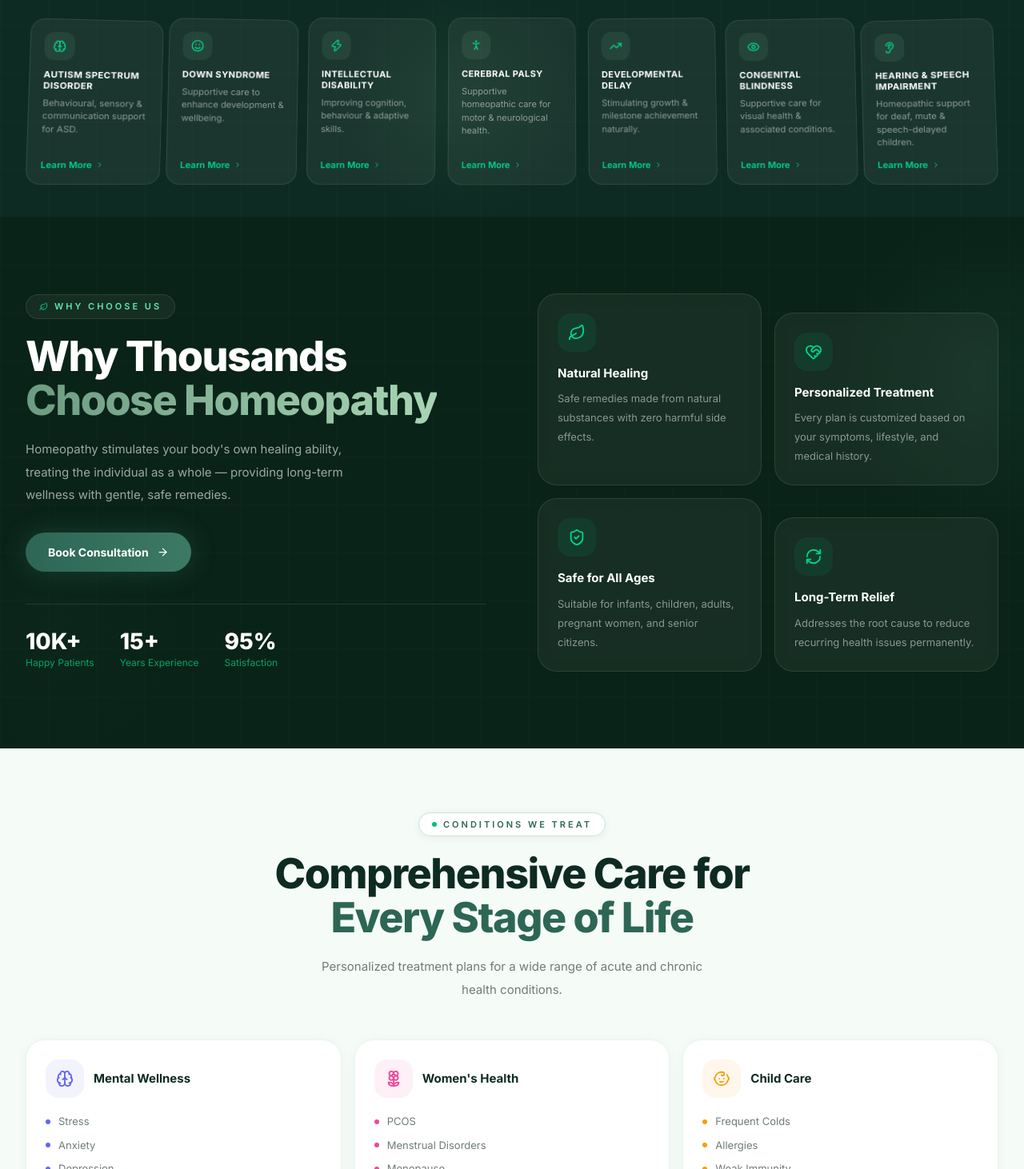
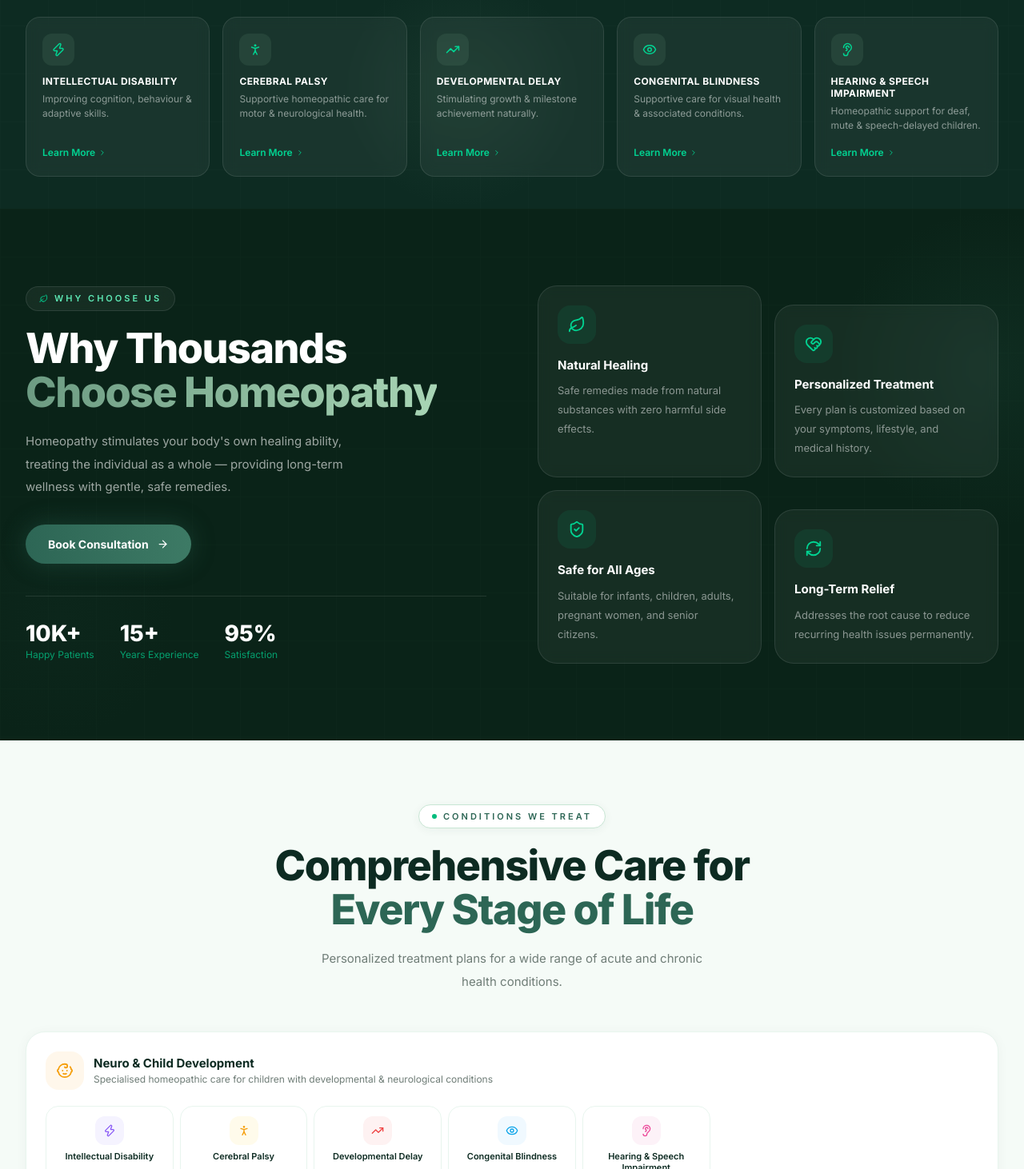
Before and after one commit to Sayain-Aditya/homeopathy-app, a Next.js app: page / in a window 1280 px wide. Shown: the part 868-2330 px from the top of the page at 80% size. Built offline with nearby package versions, Linux system fonts and the light colour scheme.

Commit message:
feat: enhance ConditionsWeTreat and FloatingServices components with new service data and improved styling

```diff
--- a/src/components/homepage/ConditionsWeTreat.tsx
+++ b/src/components/homepage/ConditionsWeTreat.tsx
@@ -1,18 +1,53 @@
 "use client";
 
 import { motion } from "framer-motion";
-import { Brain, Flower2, Baby, Sparkles, Wind, Salad, ChevronRight } from "lucide-react";
+import { Brain, Flower2, Sparkles, Wind, Salad, ChevronRight, Baby } from "lucide-react";
 import Link from "next/link";
 import Container from "@/components/ui/Container";
 import { fadeUp, staggerContainer } from "@/lib/animations";
+import { services } from "./ServiceData";
 
 const categories = [
-  { icon: Brain,    accent: "#6366F1", bg: "rgba(99,102,241,0.08)",  title: "Mental Wellness",  items: ["Stress", "Anxiety", "Depression", "Insomnia"] },
-  { icon: Flower2,  accent: "#EC4899", bg: "rgba(236,72,153,0.08)",  title: "Women's Health",   items: ["PCOS", "Menstrual Disorders", "Menopause", "Hormonal Imbalance"] },
-  { icon: Baby,     accent: "#F59E0B", bg: "rgba(245,158,11,0.08)",  title: "Child Care",       items: ["Frequent Colds", "Allergies", "Weak Immunity", "Bedwetting"] },
-  { icon: Sparkles, accent: "#10B981", bg: "rgba(16,185,129,0.08)",  title: "Skin Care",        items: ["Acne", "Psoriasis", "Eczema", "Vitiligo"] },
-  { icon: Wind,     accent: "#0EA5E9", bg: "rgba(14,165,233,0.08)",  title: "Respiratory",      items: ["Asthma", "Sinusitis", "Allergic Rhinitis", "Bronchitis"] },
-  { icon: Salad,    accent: "#22C55E", bg: "rgba(34,197,94,0.08)",   title: "Digestive Health", items: ["Acidity", "IBS", "Constipation", "Gastritis"] },
+  {
+    icon: Brain,
+    accent: "#6366F1",
+    bg: "rgba(99,102,241,0.08)",
+    title: "Mental Wellness",
+    items: ["Stress", "Anxiety", "Depression", "Insomnia"],
+    href: "/services",
+  },
+  {
+    icon: Flower2,
+    accent: "#EC4899",
+    bg: "rgba(236,72,153,0.08)",
+    title: "Women's Health",
+    items: ["PCOS", "Menstrual Disorders", "Menopause", "Hormonal Imbalance"],
+    href: "/services",
+  },
+  {
+    icon: Sparkles,
+    accent: "#10B981",
+    bg: "rgba(16,185,129,0.08)",
+    title: "Skin Care",
+    items: ["Acne", "Psoriasis", "Eczema", "Vitiligo"],
+    href: "/services",
+  },
+  {
+    icon: Wind,
+    accent: "#0EA5E9",
+    bg: "rgba(14,165,233,0.08)",
+    title: "Respiratory",
+    items: ["Asthma", "Sinusitis", "Allergic Rhinitis", "Bronchitis"],
+    href: "/services",
+  },
+  {
+    icon: Salad,
+    accent: "#22C55E",
+    bg: "rgba(34,197,94,0.08)",
+    title: "Digestive Health",
+    items: ["Acidity", "IBS", "Constipation", "Gastritis"],
+    href: "/services",
+  },
 ];
 
 export default function ConditionsWeTreat() {
@@ -47,6 +82,49 @@ export default function ConditionsWeTreat() {
           whileInView="show"
           viewport={{ once: true, margin: "-60px" }}
         >
+          {/* Neuro & Child Development — spans full width on lg, lists all 7 services */}
+          <motion.div
+            variants={fadeUp}
+            whileHover={{ y: -5, boxShadow: "0 20px 60px rgba(29,67,56,.10)" }}
+            className="group relative overflow-hidden rounded-[24px] border border-[#E8F5EE] bg-white p-6 shadow-[0_2px_16px_rgba(0,0,0,.04)] transition-all duration-300 lg:col-span-3"
+          >
+            <div className="absolute inset-x-0 top-0 h-[3px] rounded-t-[24px] opacity-0 transition-opacity duration-300 group-hover:opacity-100"
+              style={{ background: "linear-gradient(90deg, #F59E0B, transparent)" }} />
+
+            <div className="flex items-center gap-3">
+              <div className="flex h-12 w-12 items-center justify-center rounded-2xl" style={{ background: "rgba(245,158,11,0.08)" }}>
+                <Baby size={22} style={{ color: "#F59E0B" }} />
+              </div>
+              <div>
+                <h3 className="text-[15px] font-bold text-[#0D2B22]">Neuro & Child Development</h3>
+                <p className="text-[12px] text-[#6F7D77]">Specialised homeopathic care for children with developmental & neurological conditions</p>
+              </div>
+            </div>
+
+            <div className="mt-5 grid grid-cols-2 gap-2 sm:grid-cols-3 lg:grid-cols-7">
+              {services.map((s) => {
+                const Icon = s.icon;
+                return (
+                  <Link
+                    key={s.slug}
+                    href={`/services/${s.slug}`}
+                    className="flex flex-col items-center gap-2 rounded-[16px] border border-[#E8F5EE] p-3 text-center transition-all duration-200 hover:border-[#C8E6D4] hover:bg-[#F5FBF7]"
+                  >
+                    <div className="flex h-9 w-9 items-center justify-center rounded-xl" style={{ background: s.bg }}>
+                      <Icon size={16} style={{ color: s.accent }} />
+                    </div>
+                    <span className="text-[11px] font-semibold leading-tight text-[#0D2B22]">{s.title}</span>
+                  </Link>
+                );
+              })}
+            </div>
+
+            <Link href="/services" className="mt-5 flex items-center gap-1 text-[12px] font-semibold text-[#F59E0B] transition-colors duration-200 hover:text-amber-600">
+              View All Conditions <ChevronRight size={13} />
+            </Link>
+          </motion.div>
+
+          {/* Regular category cards */}
           {categories.map((cat) => {
             const Icon = cat.icon;
             return (
@@ -56,7 +134,6 @@ export default function ConditionsWeTreat() {
                 whileHover={{ y: -5, boxShadow: "0 20px 60px rgba(29,67,56,.10)" }}
                 className="group relative overflow-hidden rounded-[24px] border border-[#E8F5EE] bg-white p-6 shadow-[0_2px_16px_rgba(0,0,0,.04)] transition-all duration-300"
               >
-                {/* Accent top bar */}
                 <div className="absolute inset-x-0 top-0 h-[3px] rounded-t-[24px] opacity-0 transition-opacity duration-300 group-hover:opacity-100"
                   style={{ background: `linear-gradient(90deg, ${cat.accent}, transparent)` }} />
 
@@ -77,7 +154,7 @@ export default function ConditionsWeTreat() {
                   ))}
                 </ul>
 
-                <Link href="/contact" className="mt-5 flex items-center gap-1 text-[12px] font-semibold transition-colors duration-200" style={{ color: cat.accent }}>
+                <Link href={cat.href} className="mt-5 flex items-center gap-1 text-[12px] font-semibold transition-colors duration-200" style={{ color: cat.accent }}>
                   Book Consultation <ChevronRight size={13} />
                 </Link>
               </motion.div>
--- a/src/components/homepage/FloatingServices.tsx
+++ b/src/components/homepage/FloatingServices.tsx
@@ -25,34 +25,20 @@ export default function FloatingServices() {
         <span className="text-[12px] text-white/40">4.9 / 5 · Based on 1,200+ reviews</span>
       </motion.div>
 
-      {/* Cards grid with perspective tilt */}
-      <div style={{ perspective: "1200px" }}>
+      {/* Cards grid */}
       <motion.div
-          className="grid grid-cols-2 gap-3 sm:grid-cols-3 sm:gap-4 md:grid-cols-4 lg:grid-cols-7"
-          style={{ transformStyle: "preserve-3d", rotateX: 4 }}
+        className="grid grid-cols-1 gap-4 sm:grid-cols-2 md:grid-cols-3 lg:grid-cols-5"
         variants={staggerFast}
         initial="hidden"
         whileInView="show"
         viewport={{ once: true, margin: "-60px" }}
       >
-          {services.map((service, i) => {
-            const total = services.length;
-            const mid = (total - 1) / 2;
-            const rotateY = ((i - mid) / mid) * -10;
-            const translateZ = -Math.abs(i - mid) * 6;
-            return (
-              <motion.div
-                key={service.title}
-                variants={fadeUp}
-                className="flex"
-                style={{ rotateY, translateZ }}
-              >
+        {services.map((service) => (
+          <motion.div key={service.title} variants={fadeUp} className="flex">
             <ServiceCard {...service} />
           </motion.div>
-            );
-          })}
+        ))}
       </motion.div>
-      </div>
     </div>
   );
 }
--- a/src/components/homepage/ServiceCard.tsx
+++ b/src/components/homepage/ServiceCard.tsx
@@ -11,7 +11,7 @@ interface Props {
 
 export default function ServiceCard({ title, desc, icon: Icon, accent = "#6C9B82", slug }: Props) {
   return (
-    <div className="group relative flex h-full flex-col overflow-hidden rounded-[18px] border border-white/10 bg-white/5 p-4 backdrop-blur-sm transition-all duration-300 hover:-translate-y-1 hover:border-white/20 hover:bg-white/10">
+    <div className="group relative flex h-full flex-col overflow-hidden rounded-[18px] border border-white/10 bg-white/5 p-5 backdrop-blur-sm transition-all duration-300 hover:-translate-y-1 hover:border-white/20 hover:bg-white/10">
       {/* Top accent line */}
       <div
         className="absolute inset-x-0 top-0 h-0.5 rounded-t-[18px] opacity-0 transition-opacity duration-300 group-hover:opacity-100"
@@ -20,24 +20,24 @@ export default function ServiceCard({ title, desc, icon: Icon, accent = "#6C9B82
 
       {/* Icon */}
       <div
-        className="flex h-9 w-9 shrink-0 items-center justify-center rounded-xl transition-transform duration-300 group-hover:scale-110"
+        className="flex h-10 w-10 shrink-0 items-center justify-center rounded-xl transition-transform duration-300 group-hover:scale-110"
         style={{ background: "rgba(108,155,130,0.15)" }}
       >
-        <Icon size={16} className="text-emerald-400" />
+        <Icon size={18} className="text-emerald-400" />
       </div>
 
       {/* Title */}
-      <h3 className="mt-3 text-[11px] font-bold uppercase leading-tight tracking-[0.4px] text-white">
+      <h3 className="mt-3 text-[12px] font-bold uppercase leading-tight tracking-[0.4px] text-white">
         {title}
       </h3>
 
       {/* Desc */}
-      <p className="mt-1.5 flex-1 text-[11px] leading-[1.5] text-white/50">{desc}</p>
+      <p className="mt-1.5 flex-1 text-[12px] leading-[1.5] text-white/50">{desc}</p>
 
       {/* CTA */}
       <Link
         href={slug ? `/services/${slug}` : "/services"}
-        className="mt-3 flex items-center gap-1 text-[11px] font-semibold text-emerald-400 transition-colors duration-200 hover:text-emerald-300"
+        className="mt-4 flex items-center gap-1 text-[12px] font-semibold text-emerald-400 transition-colors duration-200 hover:text-emerald-300"
       >
         Learn More <ChevronRight size={10} />
       </Link>
--- a/src/components/homepage/ServiceData.ts
+++ b/src/components/homepage/ServiceData.ts
@@ -1,4 +1,4 @@
-import { Brain, Smile, Zap, PersonStanding, TrendingUp, Eye, Ear, LucideIcon } from "lucide-react";
+import { Zap, PersonStanding, TrendingUp, Eye, Ear, LucideIcon } from "lucide-react";
 
 export interface Service {
   slug: string;
@@ -15,90 +15,6 @@ export interface Service {
 }
 
 export const services: Service[] = [
-  {
-    slug: "autism-spectrum-disorder",
-    title: "Autism Spectrum Disorder",
-    icon: Brain,
-    desc: "Behavioural, sensory & communication support for ASD.",
-    accent: "#6366F1",
-    bg: "#EEF0FF",
-    tagline: "Gentle support for every unique mind.",
-    overview:
-      "Autism Spectrum Disorder (ASD) is a complex neurodevelopmental condition affecting communication, behaviour, and social interaction. Homeopathy offers individualised constitutional treatment that addresses the child's unique symptom picture, supporting development and improving quality of life.",
-    conditions: [
-      "Speech & Language Delays",
-      "Sensory Processing Issues",
-      "Repetitive Behaviours",
-      "Social Communication Challenges",
-      "Hyperactivity & Attention Deficits",
-      "Sleep Disturbances",
-      "Digestive Issues associated with ASD",
-      "Emotional Dysregulation",
-    ],
-    howItHelps: [
-      {
-        title: "Constitutional Treatment",
-        body: "Each child with ASD presents differently. Homeopathy selects a remedy based on the complete individual picture — physical, mental, and emotional.",
-      },
-      {
-        title: "Supports Brain Development",
-        body: "Remedies work to improve neurological function, attention span, and sensory integration over time.",
-      },
-      {
-        title: "Safe & Non-Toxic",
-        body: "Homeopathic remedies are completely safe for children of all ages with no chemical side effects or drug interactions.",
-      },
-    ],
-    whatToExpect: [
-      "Detailed developmental and behavioural history",
-      "Constitutional remedy tailored to the child's unique profile",
-      "Gradual improvement in communication and behaviour",
-      "Monthly follow-ups to track developmental milestones",
-      "Parental guidance and support throughout treatment",
-    ],
-  },
-  {
-    slug: "down-syndrome",
-    title: "Down Syndrome",
-    icon: Smile,
-    desc: "Supportive care to enhance development & wellbeing.",
-    accent: "#10B981",
-    bg: "#ECFDF5",
-    tagline: "Nurturing potential at every step.",
-    overview:
-      "Down Syndrome is a chromosomal condition that affects physical and intellectual development. While homeopathy cannot alter genetics, it provides powerful supportive care — improving immunity, digestion, muscle tone, and cognitive function to help individuals thrive.",
-    conditions: [
-      "Low Muscle Tone (Hypotonia)",
-      "Recurrent Respiratory Infections",
-      "Digestive & Thyroid Issues",
-      "Speech & Cognitive Delays",
-      "Behavioural Challenges",
-      "Cardiac Support (complementary)",
-      "Immune Strengthening",
-      "Sleep & Sensory Issues",
-    ],
-    howItHelps: [
-      {
-        title: "Improves Immunity",
-        body: "Children with Down Syndrome are prone to infections. Homeopathy strengthens the immune system, reducing frequency and severity of illness.",
-      },
-      {
-        title: "Enhances Cognitive Function",
-        body: "Specific remedies support brain function, attention, and learning capacity, complementing educational therapies.",
-      },
-      {
-        title: "Holistic Wellbeing",
-        body: "Treatment addresses the whole child — physical health, emotional balance, and developmental progress.",
-      },
-    ],
-    whatToExpect: [
-      "Comprehensive health and developmental assessment",
-      "Individualised remedy based on current health picture",
-      "Improved energy, immunity, and developmental progress",
-      "Regular follow-ups every 4–6 weeks",
-      "Coordinated care alongside other therapies",
-    ],
-  },
   {
     slug: "intellectual-disability",
     title: "Intellectual Disability",
@@ -236,6 +152,8 @@ export const services: Service[] = [
     overview:
       "Congenital blindness and visual impairments present from birth require comprehensive supportive care. While homeopathy cannot reverse structural blindness, it supports overall neurological health, reduces associated complications, and improves quality of life.",
     conditions: [
+      "Autism Spectrum Disorder (ASD)",
+      "Down Syndrome",
       "Congenital Cataracts (post-surgical support)",
       "Optic Nerve Hypoplasia (supportive)",
       "Retinopathy of Prematurity (supportive)",
```
Lines whose indentation alone changed are shown as unchanged.
